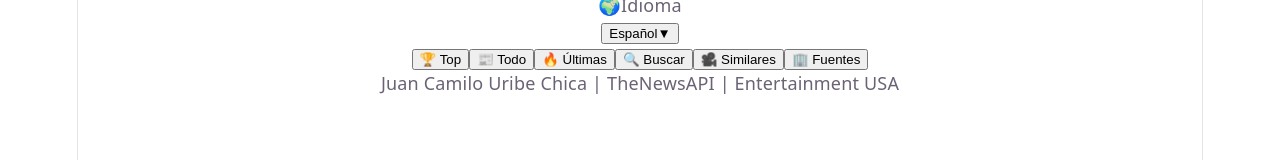
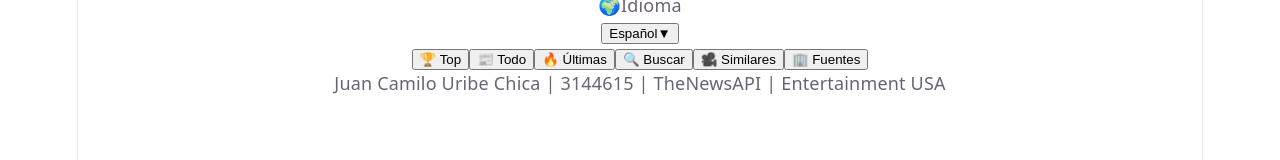
Before and after one commit to juancamilou/New_Entertainment, a React (Vite) app: page / in a window 1280 px wide. Shown: the part 124-284 px from the top of the page. Built offline with nearby package versions, Linux system fonts and the light colour scheme; the HTML template or start-up script is replaced by a standard one.

Commit message:
ficha 3144615

```diff
--- a/src/App.jsx
+++ b/src/App.jsx
@@ -339,7 +339,9 @@ export default function App() {
       <Toast toasts={toasts} />
 
       <footer className="footer">
-        <p>Juan Camilo Uribe Chica | TheNewsAPI | Entertainment USA</p>
+        <p>
+          Juan Camilo Uribe Chica | 3144615 | TheNewsAPI | Entertainment USA
+        </p>
       </footer>
     </div>
   );
```
